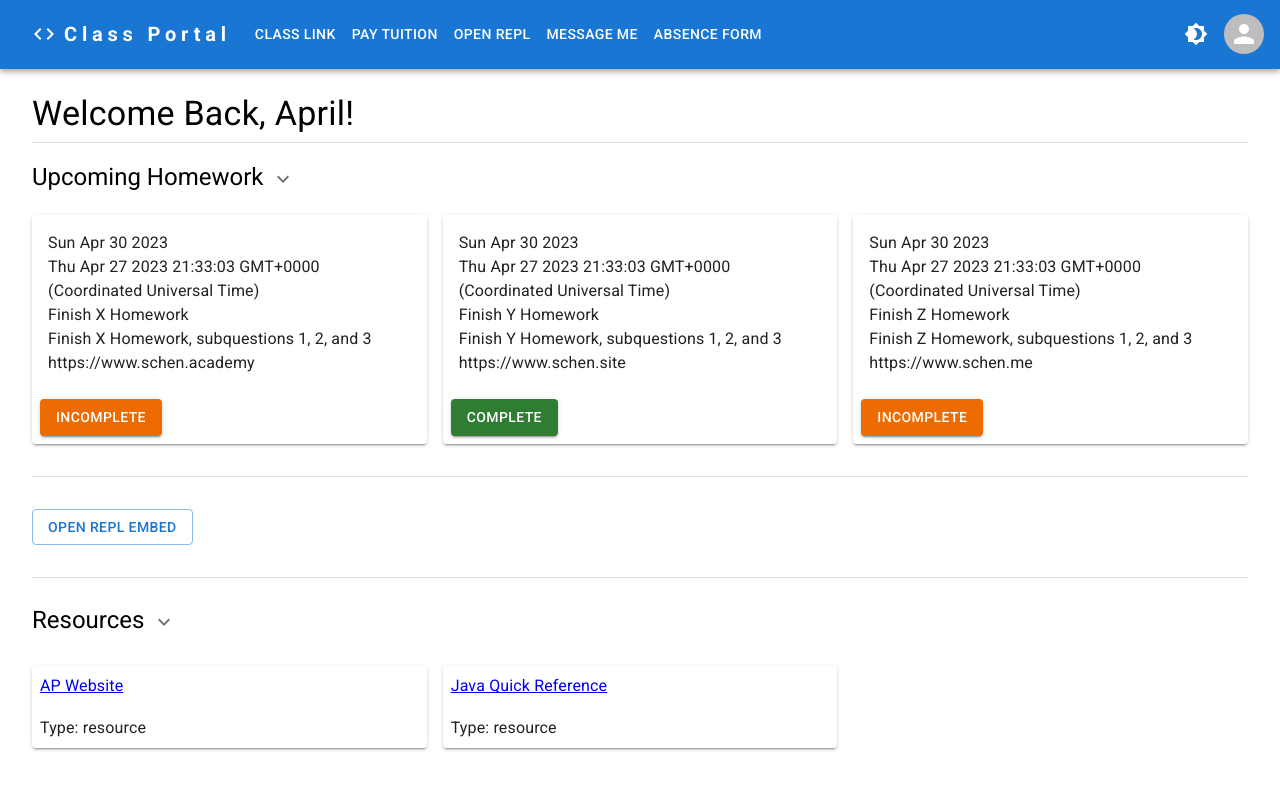
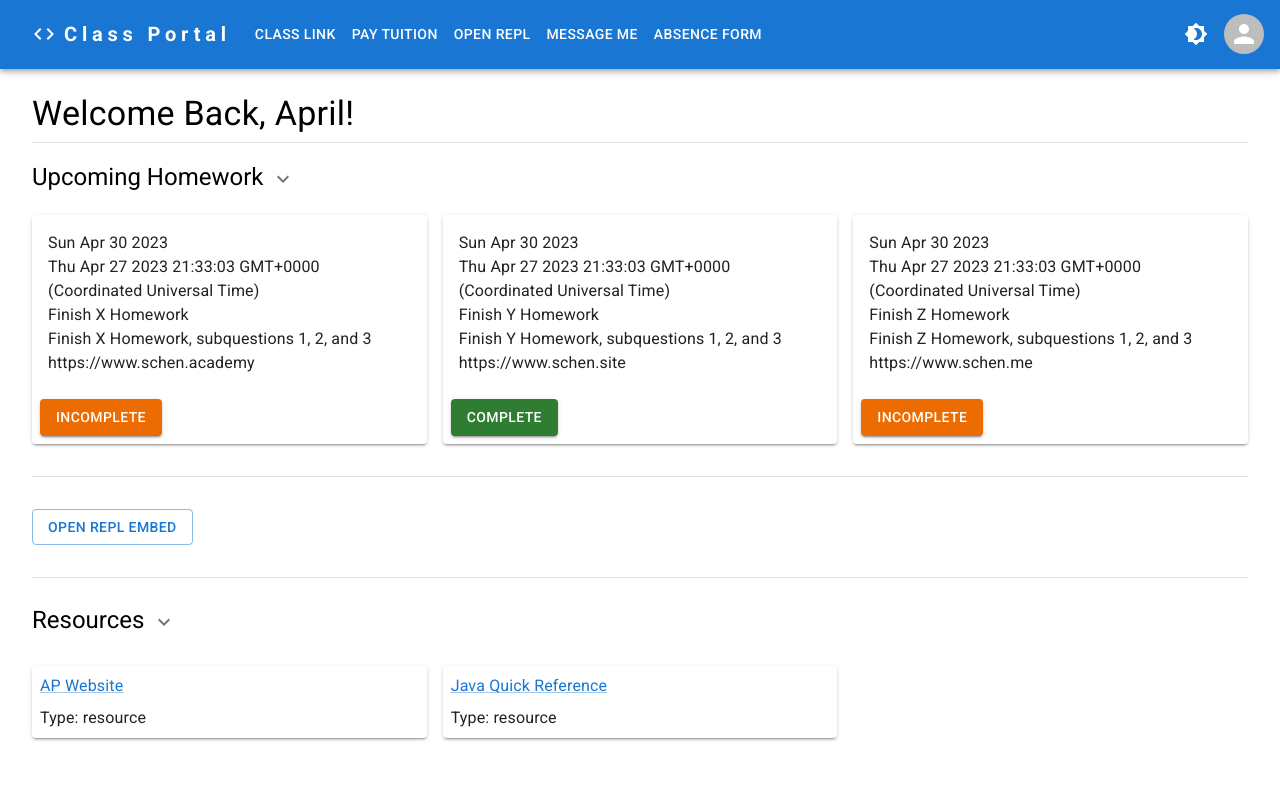
Before and after one commit to aprilschen/teaching-site, a React (Vite) app in the folder client/: page / in a window 1280 px wide. Shown: the top 790 px of the page. Built offline with nearby package versions, Linux system fonts and the light colour scheme.

Commit message:
update styling

```diff
--- a/client/src/components/linkCard.tsx
+++ b/client/src/components/linkCard.tsx
@@ -1,14 +1,12 @@
-import { Paper, Typography } from "@mui/material";
+import { Link, Paper, Typography } from "@mui/material";
 
 
 export default function linkCard(props: any) {
     return (
         <Paper elevation={2} key={props.linkID} sx={{padding:1}}>
-            <Typography>
-                <a href={props.link} target="_blank">{props.name}</a>
+            <Typography sx={{mb:1}}>
+                <Link href={props.link} target="_blank">{props.name}</Link>
             </Typography>
-
-            <br></br>
 
             <Typography>
                 Type: {props.type}
```
